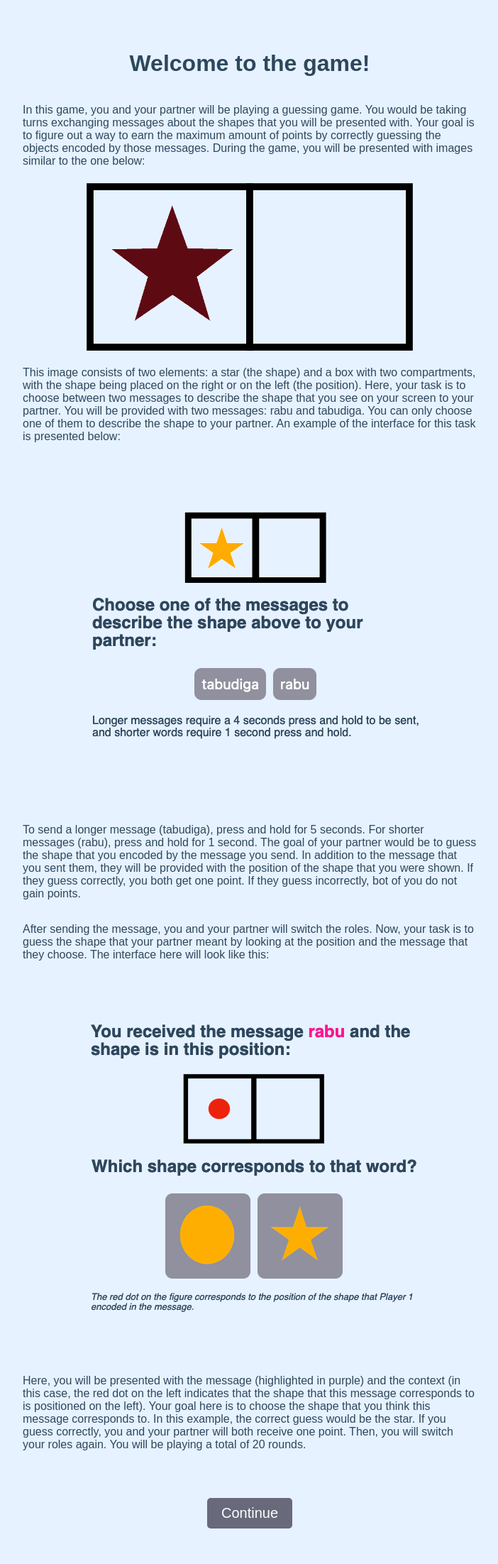
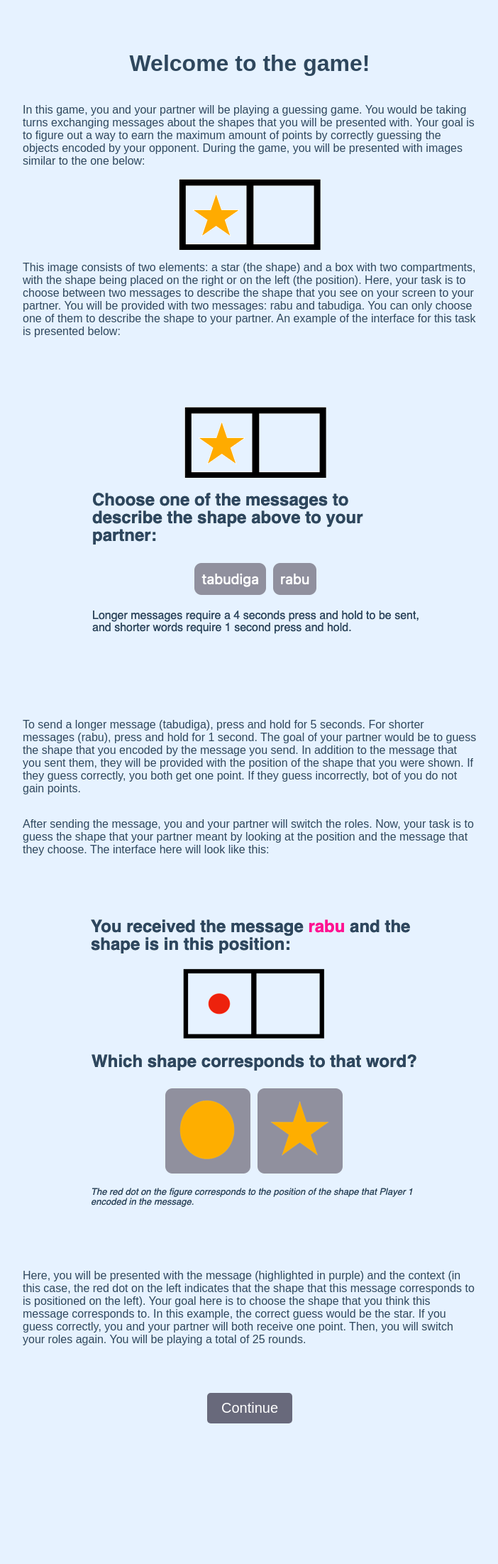
Before and after one commit to alexeykosh/2023-colexification-experiment, a Flask app: page / in a window 1280 px wide. Shown: the whole page at 71% size, without its empty margins (288-990 px from the left). After the commit the page ends 2005 px from the top, so only its background shows below. Run offline with Flask 2, Linux system fonts and the light colour scheme; some libraries are stand-ins or nearby versions.

Commit message:
small tweaks in the intor

```diff
--- a/src/app.py
+++ b/src/app.py
@@ -25,7 +25,7 @@ app.config['CONTEXT_FOLDER'] = os.path.join('static', 'context')
 
 ### GLOBAL ###
 
-NROUNDS = 10
+NROUNDS = 25
 queue = []
 experiments = defaultdict(dict)
 experiments_queue = []
--- a/src/templates/description.html
+++ b/src/templates/description.html
@@ -48,14 +48,14 @@
 </head>
 <body>
 	<h1>Welcome to the game!</h1>
-	<p>In this game, you and your partner will be playing a guessing game. You would be taking turns exchanging messages about the shapes that you will be presented with. Your goal is to figure out a way to earn the maximum amount of points by correctly guessing the objects encoded by those messages. During the game, you will be presented with images similar to the one below:</p>
-	<img src="/static/stimuli/S-l.png">
+	<p>In this game, you and your partner will be playing a guessing game. You would be taking turns exchanging messages about the shapes that you will be presented with. Your goal is to figure out a way to earn the maximum amount of points by correctly guessing the objects encoded by your opponent. During the game, you will be presented with images similar to the one below:</p>
+	<img src="/static/interface/S-l.png">
 	<p>This image consists of two elements: a star (the shape) and a box with two compartments, with the shape being placed on the right or on the left (the position). Here, your task is to choose between two messages to describe the shape that you see on your screen to your partner. You will be provided with two messages: rabu and tabudiga. You can only choose one of them to describe the shape to your partner. An example of the interface for this task is presented below:    </p>
     <img src="/static/interface/sender.png">
 	<p>To send a longer message (tabudiga), press and hold for 5 seconds. For shorter messages (rabu), press and hold for 1 second. The goal of your partner would be to guess the shape that you encoded by the message you send. In addition to the message that you sent them, they will be provided with the position of the shape that you were shown. If they guess correctly, you both get one point. If they guess incorrectly, bot of you do not gain points.</p>
 	<p>After sending the message, you and your partner will switch the roles. Now, your task is to guess the shape that your partner meant by looking at the position and the message that they choose. The interface here will look like this:</p>
     <img src="/static/interface/receiver.png">
-	<p>Here, you will be presented with the message (highlighted in purple) and the context (in this case, the red dot on the left indicates that the shape that this message corresponds to is positioned on the left). Your goal here is to choose the shape that you think this message corresponds to. In this example, the correct guess would be the star. If you guess correctly, you and your partner will both receive one point. Then, you will switch your roles again. You will be playing a total of 20 rounds.</p>
+	<p>Here, you will be presented with the message (highlighted in purple) and the context (in this case, the red dot on the left indicates that the shape that this message corresponds to is positioned on the left). Your goal here is to choose the shape that you think this message corresponds to. In this example, the correct guess would be the star. If you guess correctly, you and your partner will both receive one point. Then, you will switch your roles again. You will be playing a total of 25 rounds.</p>
 	<button id="continueBtn" style="display: none;">Continue</button>
     <script src="//cdnjs.cloudflare.com/ajax/libs/socket.io/4.4.1/socket.io.min.js"></script>
     <script src="//code.jquery.com/jquery-3.6.0.min.js"></script>
```
Also changed, not shown: src/static/interface/S-l.png (added).
